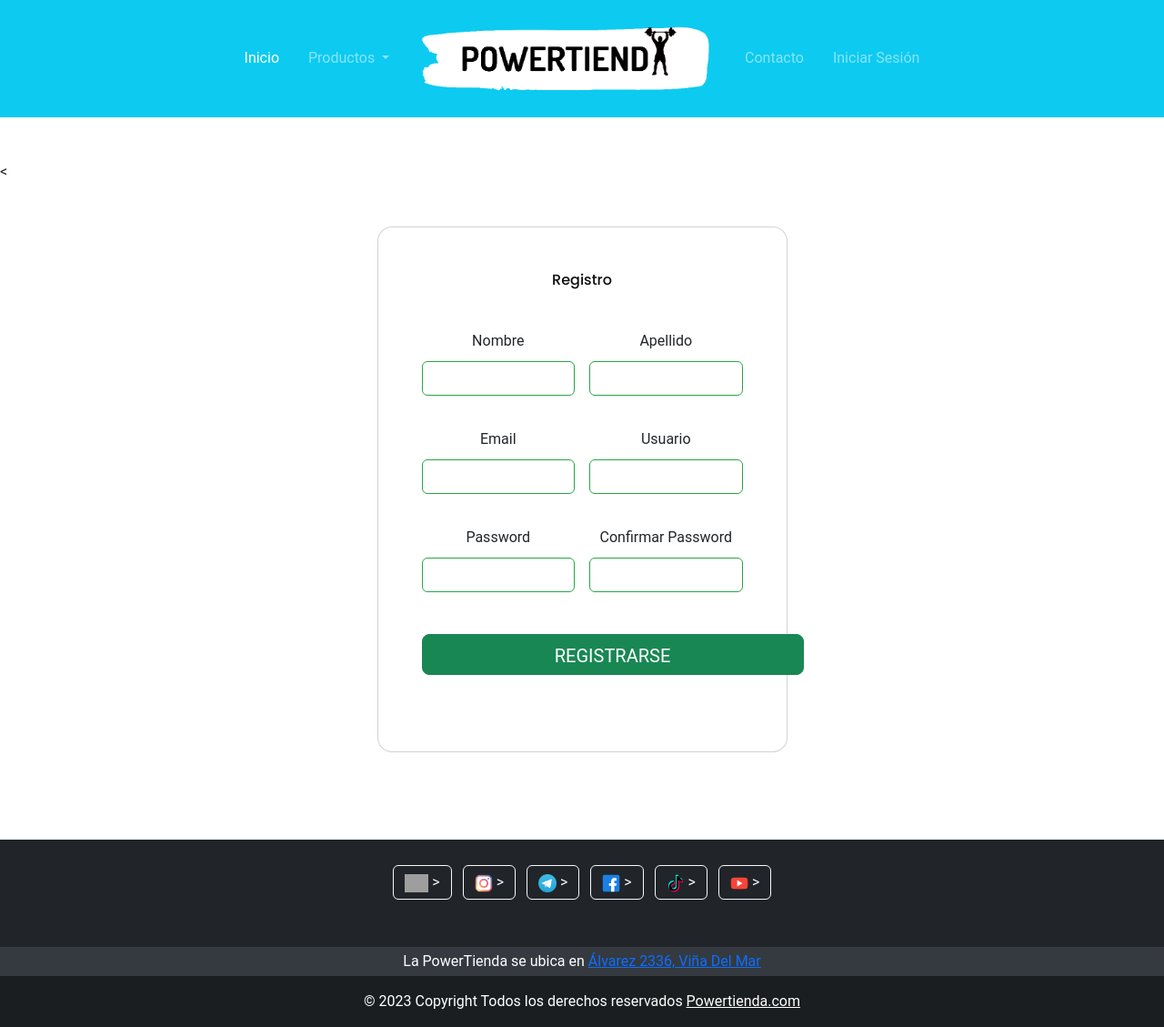
After one commit to p1p1turr1p1/powerTienda, a Django app: page /register in a window 1280 px wide. The commit adds this page. Shown: the whole page at 91% size. Run offline with Django 4.2, Linux system fonts and the light colour scheme; some libraries are stand-ins or nearby versions; grey boxes are pictures that could not be loaded.

Commit message:
Deleted A, B, C

```diff
--- a/powerTienda/urls.py
+++ b/powerTienda/urls.py
@@ -18,5 +18,5 @@ from django.urls import path, include
 
 urlpatterns = [
     path('admin/', admin.site.urls),
-    path('tienda/',include('tienda.urls'))
+    path('',include('tienda.urls'))
 ]
--- /dev/null
+++ b/tienda/templates/tienda/register.html
@@ -0,0 +1,195 @@
+{% load static %}
+<!DOCTYPE html>
+<html lang="es">
+
+<head>
+  <meta charset="UTF-8">
+  <meta http-equiv="X-UA-Compatible" content="IE=edge">
+  <meta name="viewport" content="width=device-width, initial-scale=1.0">
+  <title>PowerTienda - La mejor tienda del mundo</title>
+  <link rel="stylesheet" href="{% static 'css/css/style.css' %}">
+  <link href="https://cdn.jsdelivr.net/npm/bootstrap@5.3.0-alpha2/dist/css/bootstrap.min.css" rel="stylesheet"
+    integrity="sha384-aFq/bzH65dt+w6FI2ooMVUpc+21e0SRygnTpmBvdBgSdnuTN7QbdgL+OapgHtvPp" crossorigin="anonymous">
+  <link href="https://fonts.googleapis.com/css?family=Poppins:200,300,400,500,600,700,800,900" rel="stylesheet">
+  <link rel="stylesheet" href="{% static 'css/css/owl.carousel.min.css' %}">
+  <link rel="stylesheet" href="{% static 'css/owl.theme.default.min.css'%}">
+  <link rel="stylesheet" href="https://cdnjs.cloudflare.com/ajax/libs/ionicons/4.5.6/css/ionicons.min.css">
+  <link rel="stylesheet" href="{% static 'css/css/animate.css' %}">
+  <link rel="stylesheet" href="{% static 'css/estilo.css' %}">
+  <link rel="icon" type="image/x-icon" href="{% static '/img/etc/favicon.png'%}">
+
+</head>
+<div id="preloader">
+  <img src="{% static '/img/iconos/loading.gif'%}" alt="Loading...">
+</div>
+
+<body>
+  <!--NAVBAR-->
+  <var></var>
+  <nav class="navbar navbar-expand-lg navbar-dark p-3 bg-info" id="headerNav">
+    <div class="container-fluid">
+      <a class="navbar-brand d-block d-lg-none" href="{% url 'index' %}">
+        <img src="{% static '/img/etc/logo.png'%}" height="80" />
+      </a>
+      <button class="navbar-toggler" type="button" data-bs-toggle="collapse" data-bs-target="#navbarNavDropdown"
+        aria-controls="navbarNavDropdown" aria-expanded="false" aria-label="Toggle navigation">
+        <span class="navbar-toggler-icon"></span>
+      </button>
+      <div class=" collapse navbar-collapse" id="navbarNavDropdown">
+        <ul class="navbar-nav mx-auto ">
+          <li class="nav-item">
+            <a class="nav-link mx-2 active" aria-current="page" href="{% url 'index' %}">Inicio</a>
+          </li>
+          <li class="nav-item dropdown">
+            <a class="nav-link mx-2 dropdown-toggle" href="#" id="navbarDropdownMenuLink" role="button"
+              data-bs-toggle="dropdown" aria-expanded="false">
+              Productos
+            </a>
+            <ul class="dropdown-menu" aria-labelledby="navbarDropdownMenuLink">
+              <li><a class="dropdown-item" href="{% url 'cinturon' %}">Cinturones</a></li>
+              <li><a class="dropdown-item" href="{% url 'munequera' %}">Muñequeras</a></li>
+              <li><a class="dropdown-item" href="{% url 'rodillera' %}">Rodilleras</a></li>
+            </ul>
+          <li class="nav-item d-none d-lg-block">
+            <a class="nav-link mx-2" href="#">
+              <img src="{% static '/img/etc/logo.png'%}" height="80" />
+            </a>
+          </li>
+          <li class="nav-item">
+            <a class="nav-link mx-2" href="{% url 'contacto' %}">Contacto</a>
+          </li>
+          {% if request.user.is_authenticated %}
+          <li class="nav-item dropdown">
+            <a class="nav-link mx-2 dropdown-toggle" href="#" id="navbarDropdownMenuLink" role="button"
+              data-bs-toggle="dropdown" aria-expanded="false">
+              Hola {{ request.user.username }}
+            </a>
+            <ul class="dropdown-menu" aria-labelledby="navbarDropdownMenuLink">
+              <li><a class="dropdown-item" href="{% url 'logout_user' %}">Cerrar Sesión</a></li>
+            </ul>
+
+          {% else %}
+          <li class="nav-item">
+            <a class="nav-link mx-2" href="{% url 'login_user' %}">Iniciar Sesión</a>
+          </li>
+          {% endif %}
+        </ul>
+      </div>
+    </div>
+  </nav>
+  <!-- fin BARRA NAVEGACION-->
+
+  <!-- formulario de contacto en html y css -->
+
+  <section class="py-5">
+    < <div class="container py-5 h-100">
+      <div class="row d-flex justify-content-center align-items-center h-100">
+        <div class="col-12 col-md-8 col-lg-6 col-xl-5">
+          <div class="card shadow-2-strong" style="border-radius: 1rem;">
+            <div class="card-body p-5 text-center">
+
+              <h3 class="mb-3">Registro</h3>
+              <form action="{% url 'register' %}" method="POST" class="row g-3">
+                {% csrf_token %}
+                <div class="col-md-6">
+                  <label for="inputEmail4" class="form-label">Nombre</label>
+                  <input name="first_name" type="text" class="form-control" id="">
+                </div>
+                <div class="col-md-6">
+                  <label for="inputEmail4" class="form-label">Apellido</label>
+                  <input name="last_name" type="text" class="form-control" id="">
+                </div>
+                <div class="col-md-6">
+                  <label for="inputEmail4" class="form-label">Email</label>
+                  <input name="email" type="email" class="form-control" id="inputEmail4">
+                </div>
+                <div class="col-md-6">
+                  <label for="inputEmail4" class="form-label">Usuario</label>
+                  <input name="username" type="text" class="form-control" id="">
+                </div>
+                <div class="col-md-6">
+                  <label for="inputPassword4" class="form-label">Password</label>
+                  <input name="password" type="password" class="form-control" id="inputPassword4">
+                </div>
+                <div class="col-md-6">
+                  <label for="inputPassword4" class="form-label">Confirmar
+                    Password</label>
+                  <input name="confirm_password" type="password" class="form-control" id="inputPassword4">
+                </div>
+                <div class="col-12">
+                  <button type="submit" class="btn btn-success btn-lg">Registrarse</button>
+                </div>
+              </form>
+              <div class="form-group">
+                {% for message in messages %}
+                <div class="alert alert-danger" role="alert">
+                  {{message}}
+                </div>
+                {% endfor %}
+              </div>
+            </div>
+          </div>
+        </div>
+      </div>
+      </div>
+  </section>
+
+  <!-- fin formulario -->
+
+
+  </div>
+  <!-- footer -->
+  <footer class="bg-dark text-center text-white">
+    <div class="container p-4 pb-">
+      <section class="mb-4">
+        <a class="btn btn-outline-light btn-floating m-1" href="#!" role="button"><img
+            src="/img/iconos/1298770_twitter_bird_social media_tweet_icon.png" alt="twitter" height="20">
+          ></a>
+        <a class="btn btn-outline-light btn-floating m-1" href="instagram.com/powertienda" role="button"><img
+            src="/img/iconos/2993766_instagram_social media_icon.png" alt="instagram" height="20">
+          ></a>
+        <a class="btn btn-outline-light btn-floating m-1" href="telegram.com" role="button"><img
+            src="/img/iconos/3787425_telegram_logo_messanger_social_social media_icon.png" alt="telegram" height="20">
+          ></a>
+        <a class="btn btn-outline-light btn-floating m-1" href="facebook.com" role="button"><img
+            src="/img/iconos/4202110_facebook_logo_social_social media_icon.png" alt="face" height="20">
+          ></a>
+        <a class="btn btn-outline-light btn-floating m-1" href="www.gov.cn" role="button"><img
+            src="/img/iconos/4362958_tiktok_logo_social media_icon.png" alt="tiktok" height="20">
+          ></a>
+        <a class="btn btn-outline-light btn-floating m-1" href="https://www.youtube.com/watch?v=dQw4w9WgXcQ"
+          role="button"><img src="/img/iconos/4202041_video_youtube_logo_social_social media_icon.png" alt="yutub"
+            height="20">
+          ></a>
+      </section>
+
+    </div>
+    <div class="text-center p-1" style="background-color:#343a40;">
+      La PowerTienda se ubica en
+      <a class="text"
+        href="https://www.google.com/search?client=firefox-b-d&q=duoc%20direccion&tbs=lrf:!1m4!1u2!2m2!2m1!1e1!2m1!1e2!3sIAE,lf:1,lf_ui:2&tbm=lcl&sxsrf=APwXEdcRvXp0RNjUZ8hMoZCK7ebl252_Ig:1683734832339&rflfq=1&num=10&rldimm=9224765676047391288&lqi=Cg5kdW9jIGRpcmVjY2lvbiICSAFI16eBweiAgIAIWgoQABgAIgRkdW9jkgERY29tbXVuaXR5X2NvbGxlZ2WqASwQATIeEAEiGt-uGNvJcymRqdlgzx7FNZIIb7TQtUEwZMBOMggQAiIEZHVvYw&ved=2ahUKEwih-M6Ekev-AhUUKLkGHVGHAFUQvS56BAgVEAE&sa=X&rlst=f#rlfi=hd:;si:9224765676047391288,l,Cg5kdW9jIGRpcmVjY2lvbiICSAFI16eBweiAgIAIWgoQABgAIgRkdW9jkgERY29tbXVuaXR5X2NvbGxlZ2WqASwQATIeEAEiGt-uGNvJcymRqdlgzx7FNZIIb7TQtUEwZMBOMggQAiIEZHVvYw;mv:[[-33.01911794202719,-71.50485997280273],[-33.04660545821557,-71.56279568752441]]">Álvarez
+        2336, Viña Del Mar</a>
+    </div>
+    <div class="text-center p-3" style="background-color: rgba(0, 0, 0, 0.2);">
+      © 2023 Copyright Todos los derechos reservados
+      <a class="text-white" href="/index.html">Powertienda.com</a>
+    </div>
+  </footer>
+  <!--fin footer-->
+
+  <script src="https://maps.googleapis.com/maps/api/js?key=AIzaSyDoVFoK1FmJ2Y_IQwA8I8k883D3OJMbUg8"></script>
+  <script src="{% static 'js/index.js'%}"></script>
+  <script src="{% static 'js/jquery.min.js'%}"></script>
+  <script src="{% static 'js/owl.carousel.min.js'%}"></script>
+  <script src="{% static 'js/main.js'%}"></script>
+  <script src="{% static 'js/nav-link.js'%}"></script>
+  <script src="https://cdn.jsdelivr.net/npm/@popperjs/core@2.11.8/dist/umd/popper.min.js"
+    integrity="sha384-I7E8VVD/ismYTF4hNIPjVp/Zjvgyol6VFvRkX/vR+Vc4jQkC+hVqc2pM8ODewa9r"
+    crossorigin="anonymous"></script>
+  <script src="https://cdn.jsdelivr.net/npm/bootstrap@5.3.0/dist/js/bootstrap.min.js"
+    integrity="sha384-fbbOQedDUMZZ5KreZpsbe1LCZPVmfTnH7ois6mU1QK+m14rQ1l2bGBq41eYeM/fS"
+    crossorigin="anonymous"></script>
+
+</body>
+
+</html>
--- a/tienda/urls.py
+++ b/tienda/urls.py
@@ -1,17 +1,21 @@
 #from django.conf.urls import url
 from django.urls import path
+from django.contrib.auth import views as auth_views
 from  . import views
 
 
 
 urlpatterns = [
-   path('index', views.index, name='index'),
+   path('', views.index, name='index'),
    path('contacto', views.contacto, name='contacto'),
    path('munequera', views.munequera, name='munequera'),
    path('rodillera', views.rodillera, name='rodillera'),
    path('cinturon', views.cinturon, name='cinturon'),
-   path('registro', views.registro, name='registro'),
+   path('register', views.register, name='register'),
    path('checkoutV', views.checkoutV, name='checkoutV'),
+   path('login', views.login, name='login'),
+   path("login_user", views.login_user, name="login_user"),
+   path("logout_user", views.logout_user, name="logout_user"),
 
    # path('listadoSQL', views.listadoSQL, name='listadoSQL'),
 ]
--- a/tienda/views.py
+++ b/tienda/views.py
@@ -1,13 +1,14 @@
 
-from django.shortcuts import render
+from django.shortcuts import render,redirect
+from django.contrib import messages
+from django.contrib.auth.models import User,auth
 from .models import Usuario
 
 # Create your views here.
 
 
 def index(request):
-    usuarios= Usuario.objects.all()
-    context={"usuarios":usuarios}
+    context={}
     return render(request, 'tienda/index.html', context)
 
 def contacto(request):
@@ -26,16 +27,55 @@ def cinturon(request):
     context={}
     return render(request, 'tienda/cinturon.html', context)
 
-def registro(request):
-    context={}
-    return render(request, 'tienda/Registro.html', context)
+def register(request):
+    if request.method == 'POST':
+        first_name = request.POST['first_name']
+        last_name = request.POST['last_name']
+        username = request.POST['username']
+        email =request.POST['email']
+        password = request.POST['password']
+        confirm_password = request.POST['confirm_password']
+        if password==confirm_password:
+            if User.objects.filter(username=username).exists():
+                messages.info(request, 'Ya existe una cuenta con esos datos.')
+                return redirect(register)
+            else:
+                user = User.objects.create_user(username=username,
+password=password, email=email, first_name=first_name, last_name=last_name)
+                user.set_password(password)
+                user.save()
+                print("funka")
+                return redirect('login_user')
+        else:
+            messages.info(request, 'No coinciden las contraseñas')
+            return redirect(register)
+    else:
+        print("no post method")
+        return render(request, 'tienda/register.html')
+
+def login_user(request):
+    if request.method == 'POST':
+        username =request.POST['username']
+        password = request.POST['password']
+
+        user = auth.authenticate(username=username, password=password)
+        if user is not None:
+            auth.login(request, user)
+            return redirect('index')
+        else:
+            messages.info(request, 'Invalid Username or Password')
+            return redirect('login_user')
+    else:
+        return render(request, 'tienda/login.html')
+
+def logout_user(request):
+    auth.logout(request)
+    return redirect('index')
 
 def checkoutV(request):
     context={}
     return render(request, 'tienda/checkoutVacio.html', context)
 
-# def listadoSQL(request):
-#     alumnos= Alumno.objects.raw('SELECT * FROM alumnos_alumno')
-#     print(alumnos)
-#     context={"alumnos":alumnos}
-#     return render(request, 'alumnos/listadoSQL.html', context)
+def login(request):
+    context={}
+    return render(request, 'tienda/login.html', context)
```
Also changed, not shown: tienda/templates/registration/login.html (added, +17 -0 lines), tienda/templates/tienda/Registro.html (deleted, +0 -189 lines), tienda/templates/tienda/index.html (+13 -43 lines), tienda/templates/tienda/login.html (added, +186 -0 lines), db.sqlite3.
